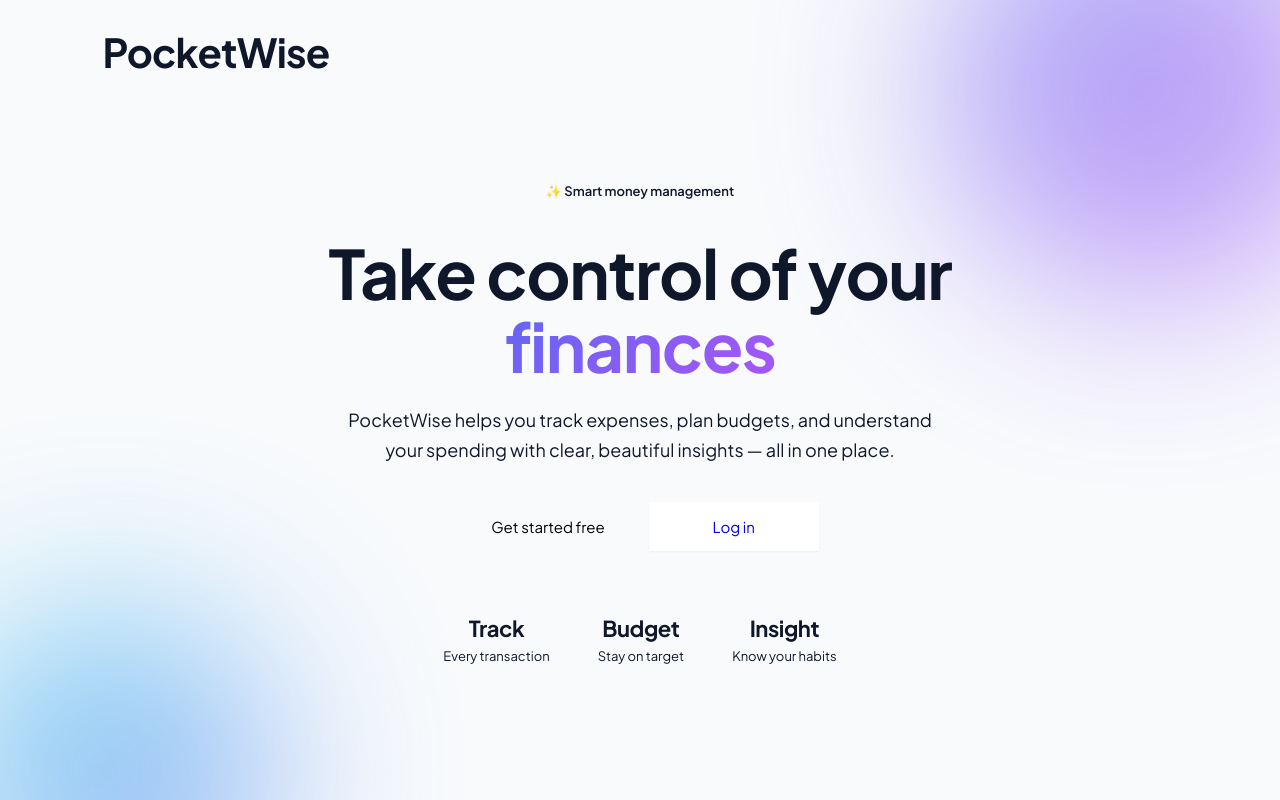
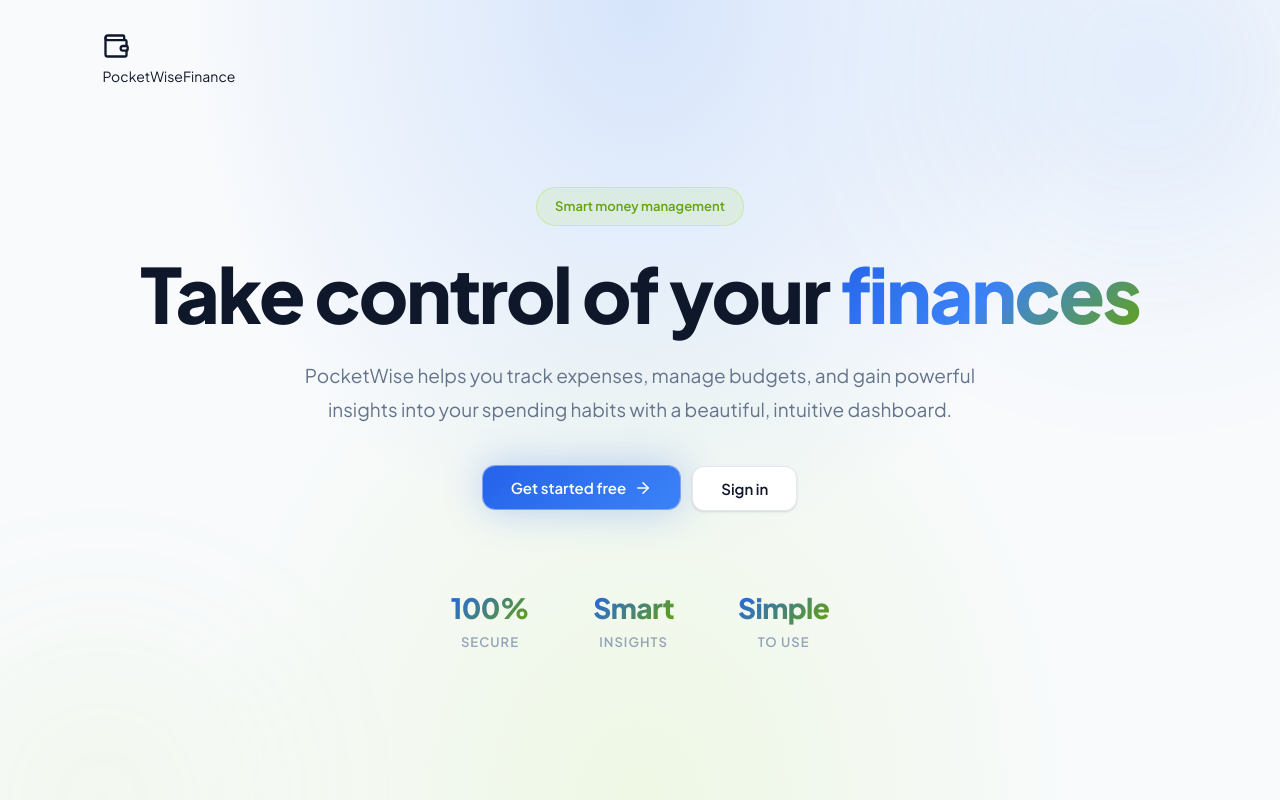
Before and after one commit to kashishrastogii-hub/Fullstack-Expense-Tracker, a React (Create React App) app in the folder frontend/: page / in a window 1280 px wide. Built offline with nearby package versions, Linux system fonts and the light colour scheme; no server answers.

Commit message:
Fix landing page styling and alignment across app

```diff
--- /dev/null
+++ b/frontend/src/pages/welcome.css
@@ -0,0 +1,196 @@
+.hero-section {
+  position: relative;
+  min-height: 100dvh;
+  width: 100%;
+  display: flex;
+  flex-direction: column;
+  overflow: hidden;
+  background: radial-gradient(ellipse at top, rgba(59, 130, 246, 0.18) 0%, transparent 50%),
+              radial-gradient(ellipse at bottom, rgba(163, 230, 53, 0.12) 0%, transparent 50%),
+              var(--bg-primary);
+  padding: 0 8vw;
+}
+
+.hero-glow {
+  position: absolute;
+  border-radius: 50%;
+  filter: blur(100px);
+  opacity: 0.5;
+  pointer-events: none;
+}
+
+.hero-glow-1 {
+  width: 500px;
+  height: 500px;
+  top: -150px;
+  right: -100px;
+  background: radial-gradient(circle, rgba(59, 130, 246, 0.4) 0%, transparent 70%);
+  animation: float 12s ease-in-out infinite;
+}
+
+.hero-glow-2 {
+  width: 400px;
+  height: 400px;
+  bottom: -180px;
+  left: -80px;
+  background: radial-gradient(circle, rgba(163, 230, 53, 0.3) 0%, transparent 70%);
+  animation: float 14s ease-in-out infinite reverse;
+}
+
+.hero-nav {
+  position: relative;
+  z-index: 2;
+  padding: 32px 0;
+  display: flex;
+  align-items: center;
+  justify-content: space-between;
+}
+
+.hero-body {
+  position: relative;
+  z-index: 2;
+  flex: 1;
+  display: flex;
+  flex-direction: column;
+  align-items: center;
+  justify-content: center;
+  text-align: center;
+  max-width: 1000px;
+  margin: 0 auto;
+  padding-bottom: 10vh;
+  animation: fadeUp 0.7s ease both;
+}
+
+.hero-badge {
+  display: inline-flex;
+  align-items: center;
+  gap: 8px;
+  padding: 8px 18px;
+  border-radius: 100px;
+  font-size: 13px;
+  font-weight: 600;
+  color: var(--accent-lime);
+  background: rgba(163, 230, 53, 0.12);
+  border: 1px solid rgba(163, 230, 53, 0.35);
+  margin-bottom: 28px;
+  backdrop-filter: blur(10px);
+}
+
+.hero-title {
+  font-size: clamp(42px, 7vw, 76px);
+  line-height: 1.05;
+  font-weight: 800;
+  color: var(--text-primary);
+  margin-bottom: 24px;
+  letter-spacing: -0.03em;
+}
+
+.hero-title span {
+  background: linear-gradient(135deg, var(--accent-primary) 0%, var(--accent-secondary) 50%, var(--accent-lime) 100%);
+  -webkit-background-clip: text;
+  background-clip: text;
+  -webkit-text-fill-color: transparent;
+}
+
+.hero-subtitle {
+  max-width: 680px;
+  font-size: clamp(16px, 1.8vw, 19px);
+  line-height: 1.8;
+  color: var(--text-tertiary);
+  margin-bottom: 40px;
+}
+
+.hero-actions {
+  display: flex;
+  gap: 12px;
+  flex-wrap: wrap;
+  justify-content: center;
+}
+
+.hero-cta {
+  display: inline-flex;
+  align-items: center;
+  justify-content: center;
+  gap: 8px;
+  padding: 12px 28px;
+  font-size: 15px;
+  font-weight: 600;
+  border-radius: var(--radius);
+  background: linear-gradient(135deg, var(--accent-primary) 0%, var(--accent-secondary) 100%);
+  color: white;
+  box-shadow: var(--shadow-glow-blue);
+  transition: var(--transition);
+  border: none;
+  cursor: pointer;
+}
+
+.hero-cta:hover {
+  background: linear-gradient(135deg, var(--accent-primary-hover) 0%, var(--accent-primary) 100%);
+  box-shadow: 0 0 0 1px rgba(59, 130, 246, 0.6), 0 0 60px rgba(59, 130, 246, 0.4);
+  transform: translateY(-2px);
+}
+
+.hero-cta-outline {
+  background: var(--surface);
+  color: var(--text-primary);
+  border: 1px solid var(--border);
+  box-shadow: var(--shadow-card);
+}
+
+.hero-cta-outline:hover {
+  background: var(--surface-hover);
+  border-color: var(--border-strong);
+  box-shadow: var(--shadow-card-hover);
+  transform: translateY(-2px);
+}
+
+.hero-stats {
+  display: flex;
+  gap: 64px;
+  margin-top: 80px;
+  flex-wrap: wrap;
+  justify-content: center;
+}
+
+.hero-stats div {
+  text-align: center;
+  display: flex;
+  flex-direction: column;
+  gap: 6px;
+}
+
+.hero-stats h2 {
+  font-size: 28px;
+  font-weight: 800;
+  background: linear-gradient(135deg, var(--accent-primary) 0%, var(--accent-lime) 100%);
+  -webkit-background-clip: text;
+  background-clip: text;
+  -webkit-text-fill-color: transparent;
+}
+
+.hero-stats p {
+  font-size: 13px;
+  color: var(--text-quaternary);
+  text-transform: uppercase;
+  letter-spacing: 0.08em;
+  font-weight: 600;
+}
+
+@keyframes float {
+  0%, 100% { transform: translate(0, 0) scale(1); }
+  33% { transform: translate(30px, -50px) scale(1.05); }
+  66% { transform: translate(-20px, 20px) scale(0.95); }
+}
+
+@keyframes fadeUp {
+  from { opacity: 0; transform: translateY(30px); }
+  to { opacity: 1; transform: translateY(0); }
+}
+
+@media (max-width: 768px) {
+  .hero-section { padding: 0 20px; }
+  .hero-nav { padding: 24px 0; }
+  .hero-stats { gap: 32px; margin-top: 60px; }
+  .hero-actions { width: 100%; flex-direction: column; }
+  .hero-actions a, .hero-actions button { width: 100%; }
+}
--- a/frontend/src/pages/welcome.js
+++ b/frontend/src/pages/welcome.js
@@ -1,36 +1,44 @@
 import { Link } from 'react-router-dom';
-import '../assets/styles/welcome.css';
-import Logo from '../components/utils/Logo';
+import './welcome.css';
+import { Wallet, ArrowRight } from 'lucide-react';
 
 function Welcome() {
     return (
-        <section className="hero-section">
-            <div className="hero-glow hero-glow-1" />
-            <div className="hero-glow hero-glow-2" />
+        <section className='hero-section'>
+            <div className='hero-glow hero-glow-1' />
+            <div className='hero-glow hero-glow-2' />
 
-            <div className="hero-nav">
-                <Logo />
+            <div className='hero-nav'>
+                <div className='auth-page__logo' style={{ marginBottom: 0 }}>
+                    <div className='auth-page__logo-icon'>
+                        <Wallet size={28} />
+                    </div>
+                    <div className='auth-page__logo-text'>
+                        <span className='auth-page__logo-title'>PocketWise</span>
+                        <span className='auth-page__logo-subtitle'>Finance</span>
+                    </div>
+                </div>
             </div>
 
-            <div className="hero-body">
-                <span className="hero-badge">✨ Smart money management</span>
-                <h1 className="hero-title">
+            <div className='hero-body'>
+                <span className='hero-badge'>Smart money management</span>
+                <h1 className='hero-title'>
                     Take control of your <span>finances</span>
                 </h1>
-                <p className="hero-subtitle">
-                    PocketWise helps you track expenses, plan budgets, and understand your spending
-                    with clear, beautiful insights — all in one place.
+                <p className='hero-subtitle'>
+                    PocketWise helps you track expenses, manage budgets, and gain powerful insights
+                    into your spending habits with a beautiful, intuitive dashboard.
                 </p>
 
-                <div className="hero-actions">
-                    <Link to="/auth/register"><button className="hero-cta">Get started free</button></Link>
-                    <Link to="/auth/login"><button className="hero-cta hero-cta-outline">Log in</button></Link>
+                <div className='hero-actions'>
+                    <Link to='/auth/register'><button className='hero-cta'>Get started free <ArrowRight size={18} /></button></Link>
+                    <Link to='/auth/login'><button className='hero-cta hero-cta-outline'>Sign in</button></Link>
                 </div>
 
-                <div className="hero-stats">
-                    <div><h2>Track</h2><p>Every transaction</p></div>
-                    <div><h2>Budget</h2><p>Stay on target</p></div>
-                    <div><h2>Insight</h2><p>Know your habits</p></div>
+                <div className='hero-stats'>
+                    <div><h2>100%</h2><p>Secure</p></div>
+                    <div><h2>Smart</h2><p>Insights</p></div>
+                    <div><h2>Simple</h2><p>To use</p></div>
                 </div>
             </div>
         </section>
```
